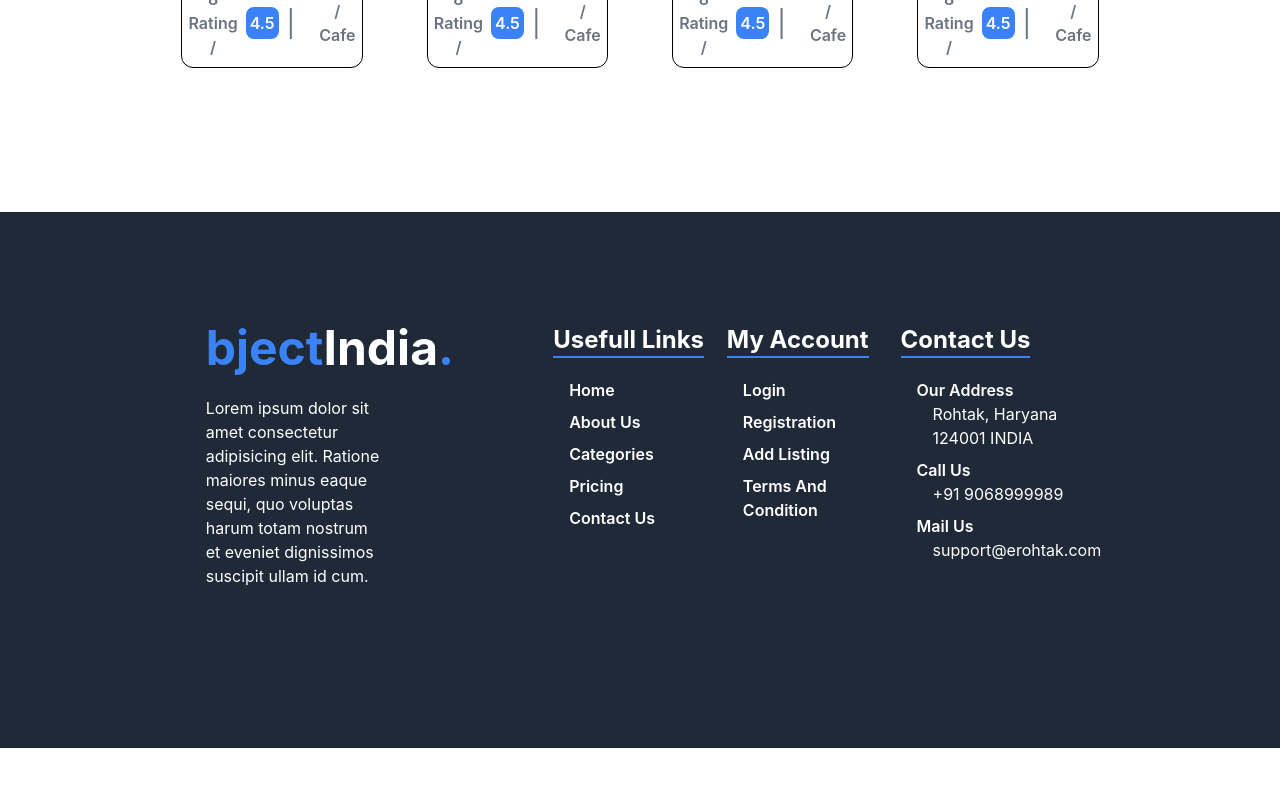
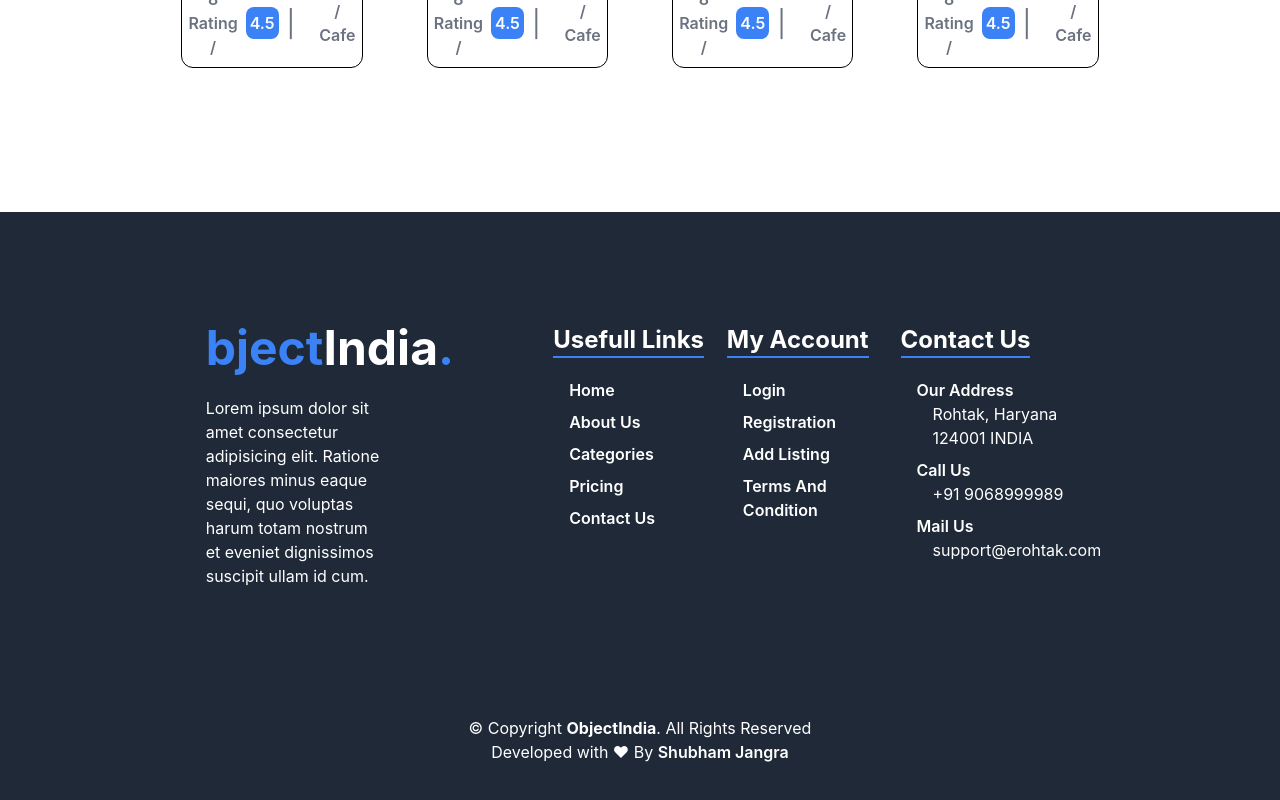
Before and after one commit to Typical-techno/indiaobject, a React (Create React App) app: page / in a window 1280 px wide. Shown: the part 2632-3432 px from the top of the page. Before the commit the page ends 3380 px from the top, so only its background shows below. Built offline with nearby package versions, Linux system fonts and the light colour scheme.

Commit message:
added tweaks in footer

```diff
--- a/src/components/default/Footer.jsx
+++ b/src/components/default/Footer.jsx
@@ -3,16 +3,22 @@ import { Link } from "react-router-dom";
 import { accLink, useLink, socialLink, contactLink } from "../../data/footer";
 
 function Footer() {
-
   return (
-    <div className="grid grid-cols-7 px-8 py-28 bg-gray-800">
+    <div className="px-8 py-12 bg-gray-800 space-y-4">
+      <div className="grid grid-cols-7 py-16">
         <div></div>
         <div className="space-y-6 text-left text-white">
           <div>
             <Link to="/">
               <button className="text-5xl font-bold">
                 <p>
-                <span className="text-blue-500"><span className="text-4xl"><i className="fi fi-rr-globe"></i></span>bject</span>India
+                  <span className="text-blue-500">
+                    <span className="text-4xl">
+                      <i className="fi fi-rr-globe"></i>
+                    </span>
+                    bject
+                  </span>
+                  India
                   <span className="text-blue-500">.</span>
                 </p>
               </button>
@@ -106,6 +112,14 @@ function Footer() {
         </div>
         <div></div>
       </div>
+      <div className="text-base text-white">
+        <p>
+          &copy; Copyright <span className="font-bold">ObjectIndia</span>. All
+          Rights Reserved
+        </p>
+        <p>Developed with &#9829; By <a href="https://linkedin.com/in/shubhamjangradev/" className="font-semibold">Shubham Jangra</a></p>
+      </div>
+    </div>
   );
 }
 
```
Lines whose indentation alone changed are shown as unchanged.
